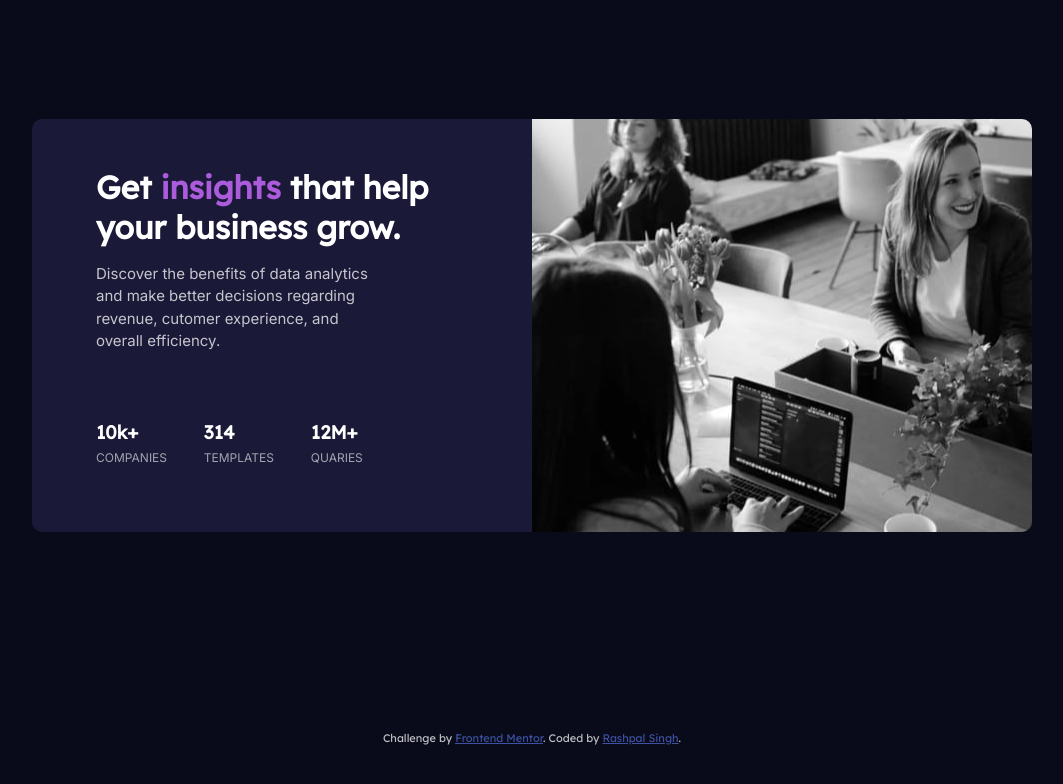
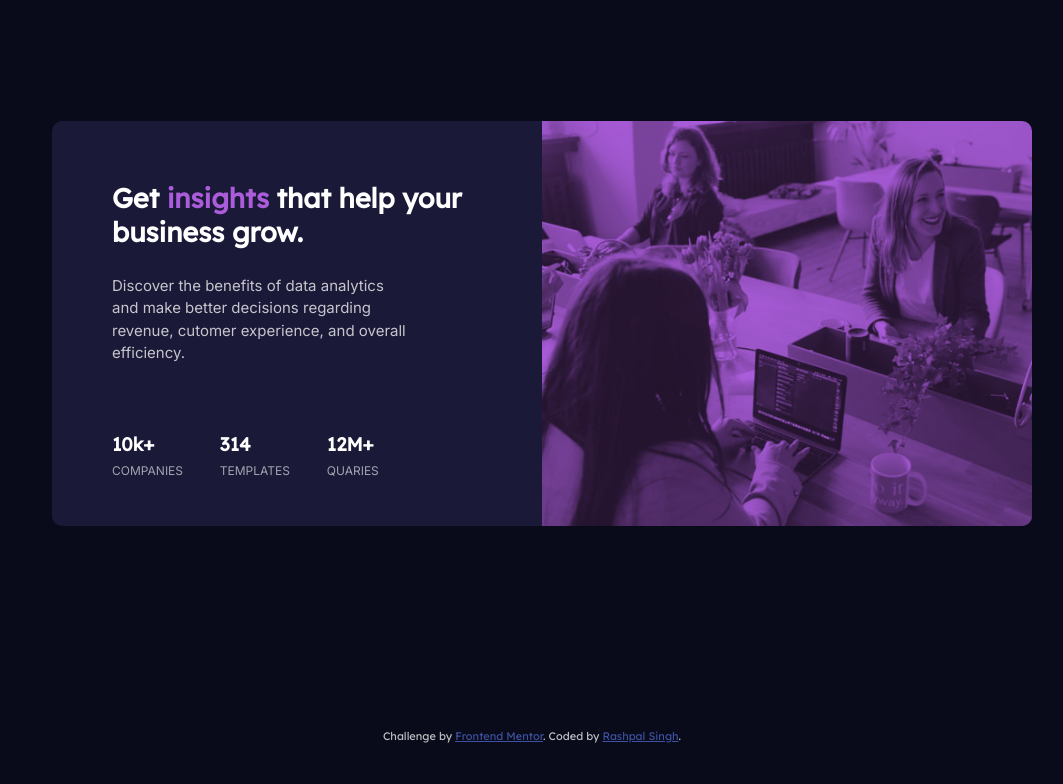
Before and after one commit to bajwa-code/stats-preview-card, a plain HTML site: page index.html in a window 1280 px wide. Shown: the whole page, without its empty margins (108-1171 px from the left). Drawn offline with Linux system fonts and the light colour scheme.

Commit message:
fixing padding and margin

```diff
--- a/css/style.css
+++ b/css/style.css
@@ -48,6 +48,7 @@ body {
 }
 .card-image {
     width: 100%;
+    height: auto;
     display: block;
     border-radius: inherit;
     mix-blend-mode: multiply;
@@ -108,27 +109,32 @@ body {
     }
 
     .card-sidebar {
-        width: 50%;
+        width: 49%;
         border-radius: 0 var(--BR) var(--BR)  0;
-        background-image: url('../images/mobile.jpg');
+        /* background-image: url('../images/mobile.jpg');
         background-repeat: no-repeat;
         background-position: center;
+        background-blend-mode: luminosity;
+        opacity: 0.6; */
+
     }
 
     .card-image {
-        visibility: hidden;
+        /* visibility: hidden; */
     }
 
     .card-main {
-        width: 50%;
-        padding: 4% 4% 4% 4.6%;
+        width: 49%;
+        height: auto;
+        padding: 5%;
         text-align: left;
         border-radius: var(--BR) 0 0 var(--BR);
+        position: relative;
     }
 
     .card-title {
+        font-size: 1.5em;
         margin-bottom: 1rem;
-        font-size: 1.7em;
     }
 
     .card-para {
@@ -138,10 +144,12 @@ body {
     }
 
     .stats {
+        position: absolute;
         height: min-content;
         flex-direction: row;
         justify-content: flex-start;
         align-items: flex-start;
+        bottom: 2rem;
     }
 
     .stat {
@@ -156,15 +164,25 @@ body {
 /* Big Screen */
 @media screen and (min-width: 900px) {
     .card-main {
-        padding: 3rem 4rem;
+        padding: 6%;
+    }
+
+    .card-image {
+
     }
 
     .card-title {
-        font-size: 2em;
+        font-size: 1.7em;
+        margin-bottom: 1.6rem;
     }
     .card-para {
+        width: 300px;
         padding: 0;
         margin-bottom: 18%;
+    }
+
+    .stats {
+        bottom: 3rem;
     }
 }
 
```
